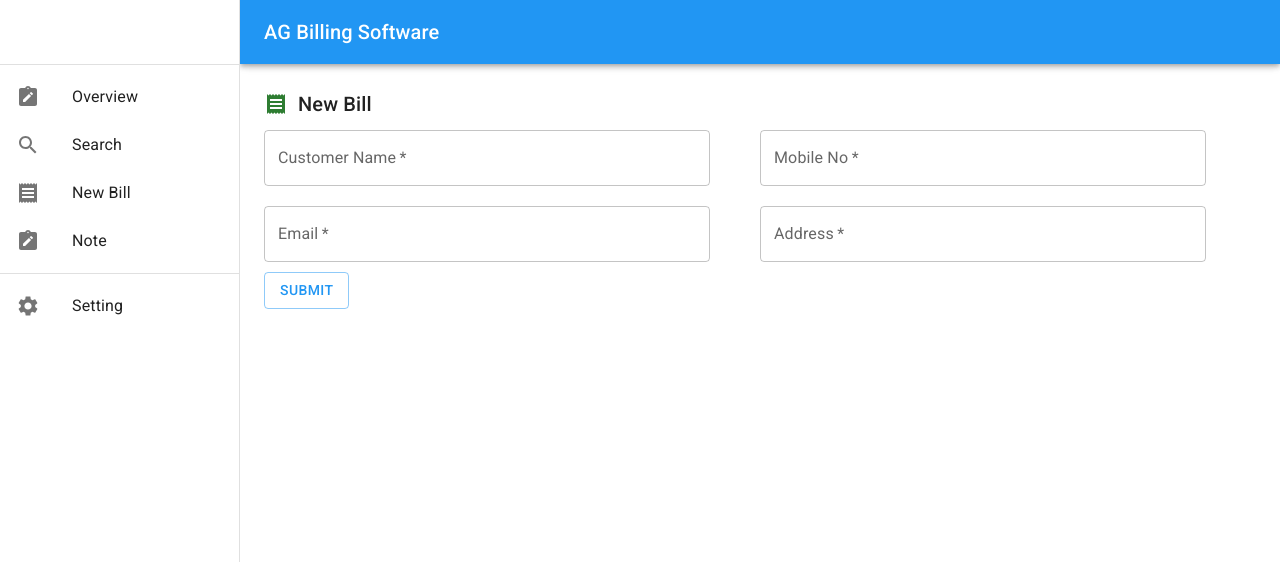
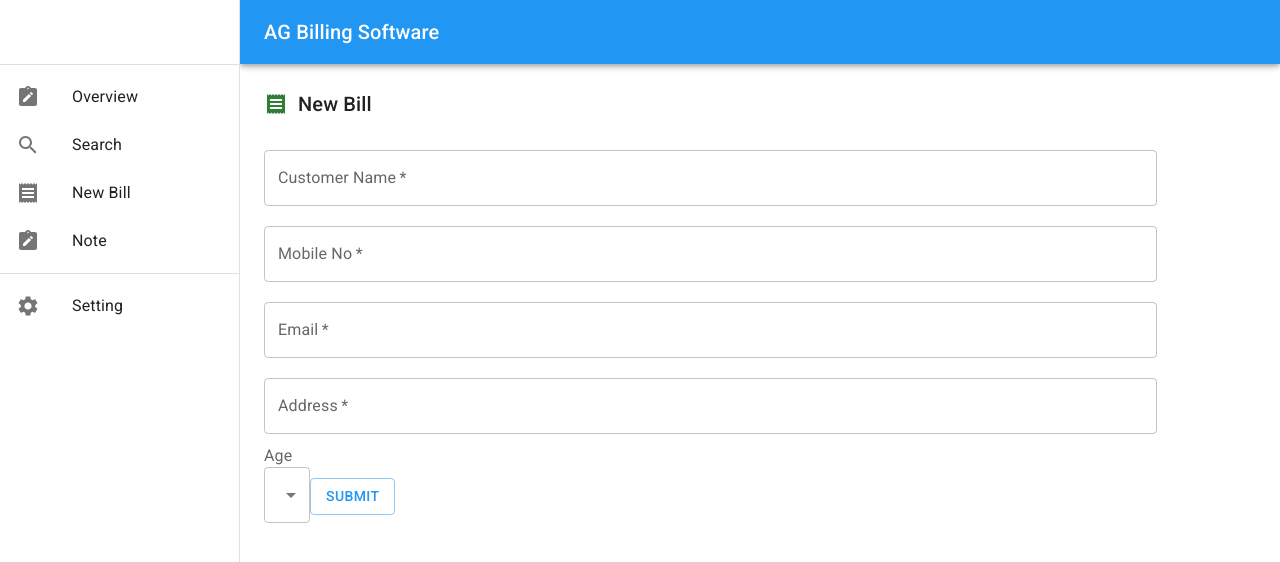
Before and after one commit to tanbiranjum/billing-management, a React (Create React App) app: page / in a window 1280 px wide. Shown: the top 562 px of the page. Built offline with nearby package versions, Linux system fonts and the light colour scheme.

Commit message:
formik and yup added

```diff
--- a/public/index.html
+++ b/public/index.html
@@ -22,7 +22,7 @@
       work correctly both with client-side routing and a non-root public URL.
       Learn how to configure a non-root public URL by running `npm run build`.
     -->
-    <title>Ag Billing Software</title>
+    <title>AG Billing Software</title>
     <style type="css">
       html {
         margin: 0;
--- a/src/pages/billForm.js
+++ b/src/pages/billForm.js
@@ -1,8 +1,16 @@
 import { useState } from 'react'
 import { Button, Grid, TextField, Typography } from '@mui/material'
+import DesktopDatePicker from '@mui/lab/DesktopDatePicker'
 import ReceiptIcon from '@mui/icons-material/Receipt'
+import LocalizationProvider from '@mui/lab/LocalizationProvider'
+import DateAdapter from '@mui/lab/AdapterDateFns'
+import { makeStyles } from '@mui/styles'
 
-import { makeStyles } from '@mui/styles'
+import OutlinedInput from '@mui/material/OutlinedInput'
+import InputLabel from '@mui/material/InputLabel'
+import MenuItem from '@mui/material/MenuItem'
+import Select from '@mui/material/Select'
+import { useTheme } from '@mui/material/styles'
 
 const useStyles = makeStyles(() => ({
   textField: {
@@ -16,6 +24,8 @@ const useStyles = makeStyles(() => ({
 }))
 
 const BillForm = () => {
+  const [value, setValue] = useState(new Date('2021-08-18T21:11:54'))
+  const [age, setAge] = useState([])
   const classes = useStyles()
   const [customerName, setCustomerName] = useState('')
   const [customerNumber, setCustomerNumber] = useState('')
@@ -34,16 +44,38 @@ const BillForm = () => {
       return
     }
   }
+
+  function getStyles(name, personName, theme) {
+    return {
+      fontWeight:
+        personName.indexOf(name) === -1 ? theme.typography.fontWeightRegular : theme.typography.fontWeightMedium,
+    }
+  }
+
+  const handleChange = (newValue) => {
+    setValue(newValue)
+  }
+
+  const handleCodeChange = (event) => {
+    setAge(event.target.value)
+  }
   return (
     <Grid container direction="column">
-      <Grid item container alignItems="center" columnGap="10px">
+      <Grid item container alignItems="center" columnGap="10px" marginBottom="20px">
         <ReceiptIcon color="success" />
         <Typography variant="h6">New Bill</Typography>
+        <LocalizationProvider dateAdapter={DateAdapter}>
+          <DesktopDatePicker
+            label="Date desktop"
+            inputFormat="MM/dd/yyyy"
+            value={value}
+            onChange={handleChange}
+            renderInput={(params) => <TextField {...params} />}
+          />
+        </LocalizationProvider>
       </Grid>
       <Grid container item>
         <form className={classes.formElement} noValidate autoComplete={false} onSubmit={handleFormSubmit}>
-          <Grid container item>
-            <Grid container item xs={6}>
           <TextField
             fullWidth
             className={classes.textField}
@@ -54,8 +86,6 @@ const BillForm = () => {
             required={true}
             error={customerNameError}
           />
-            </Grid>
-            <Grid container item xs={6}>
           <TextField
             fullWidth
             className={classes.textField}
@@ -66,10 +96,6 @@ const BillForm = () => {
             required={true}
             error={customerNumberError}
           />
-            </Grid>
-          </Grid>
-          <Grid container item>
-            <Grid container item xs={6}>
           <TextField
             fullWidth
             className={classes.textField}
@@ -80,8 +106,6 @@ const BillForm = () => {
             required={true}
             error={emailError}
           />
-            </Grid>
-            <Grid container item xs={6}>
           <TextField
             fullWidth
             className={classes.textField}
@@ -94,8 +118,20 @@ const BillForm = () => {
             required={true}
             error={customerAddressError}
           />
-            </Grid>
-          </Grid>
+          <InputLabel id="demo-simple-select-label" color="primary">
+            Age
+          </InputLabel>
+          <Select
+            labelId="demo-simple-select-label"
+            id="demo-simple-select"
+            value={age}
+            label="Age"
+            onChange={handleCodeChange}
+          >
+            <MenuItem value={10}>Ten</MenuItem>
+            <MenuItem value={20}>Twenty</MenuItem>
+            <MenuItem value={30}>Thirty</MenuItem>
+          </Select>
           <Button type="submit" variant="outlined">
             Submit
           </Button>
```
Also changed, not shown: package.json (+6 -1 lines), 1 other file (tests, documents, lock files or other folders). Lines whose indentation alone changed are shown as unchanged.
